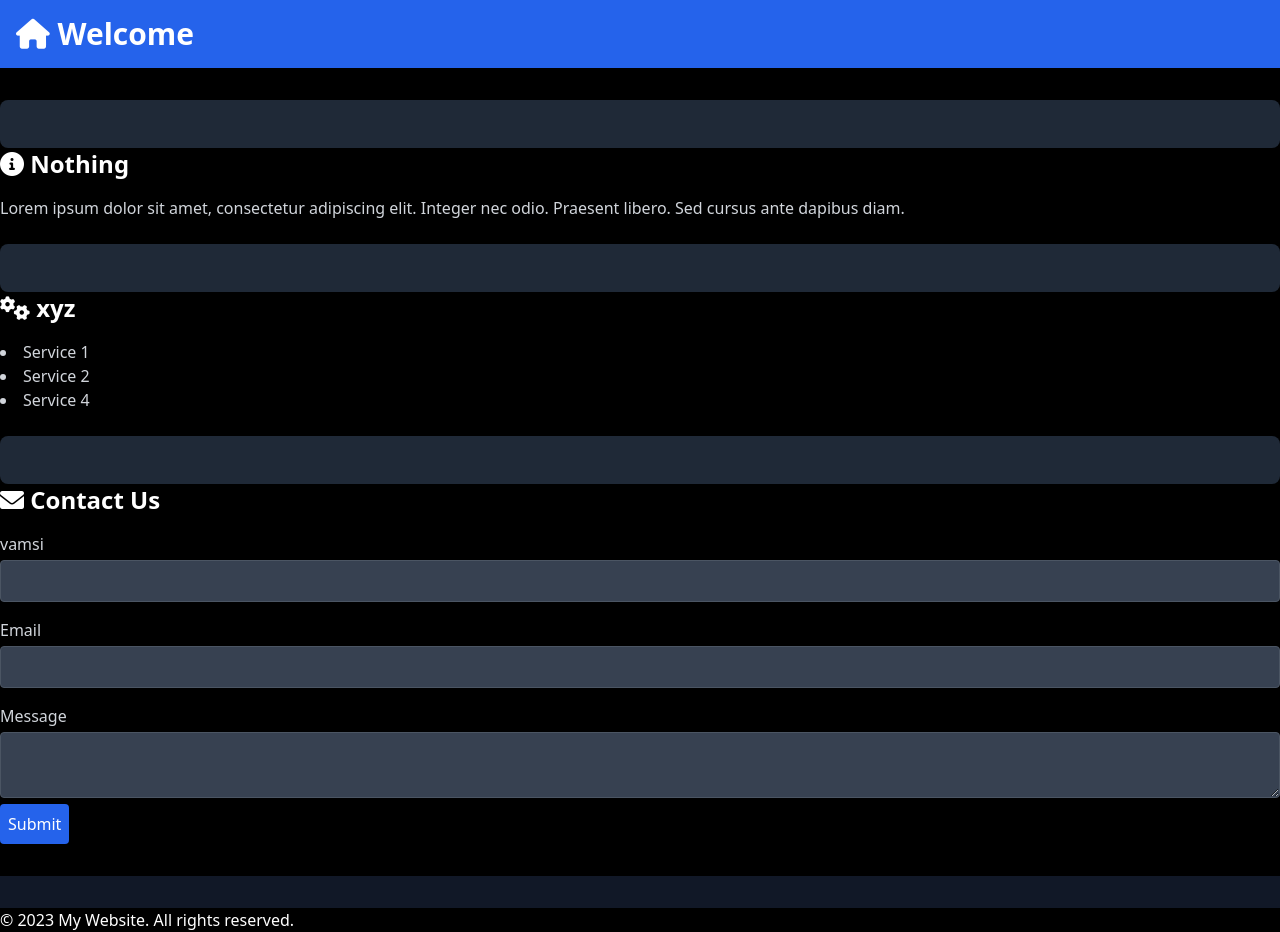
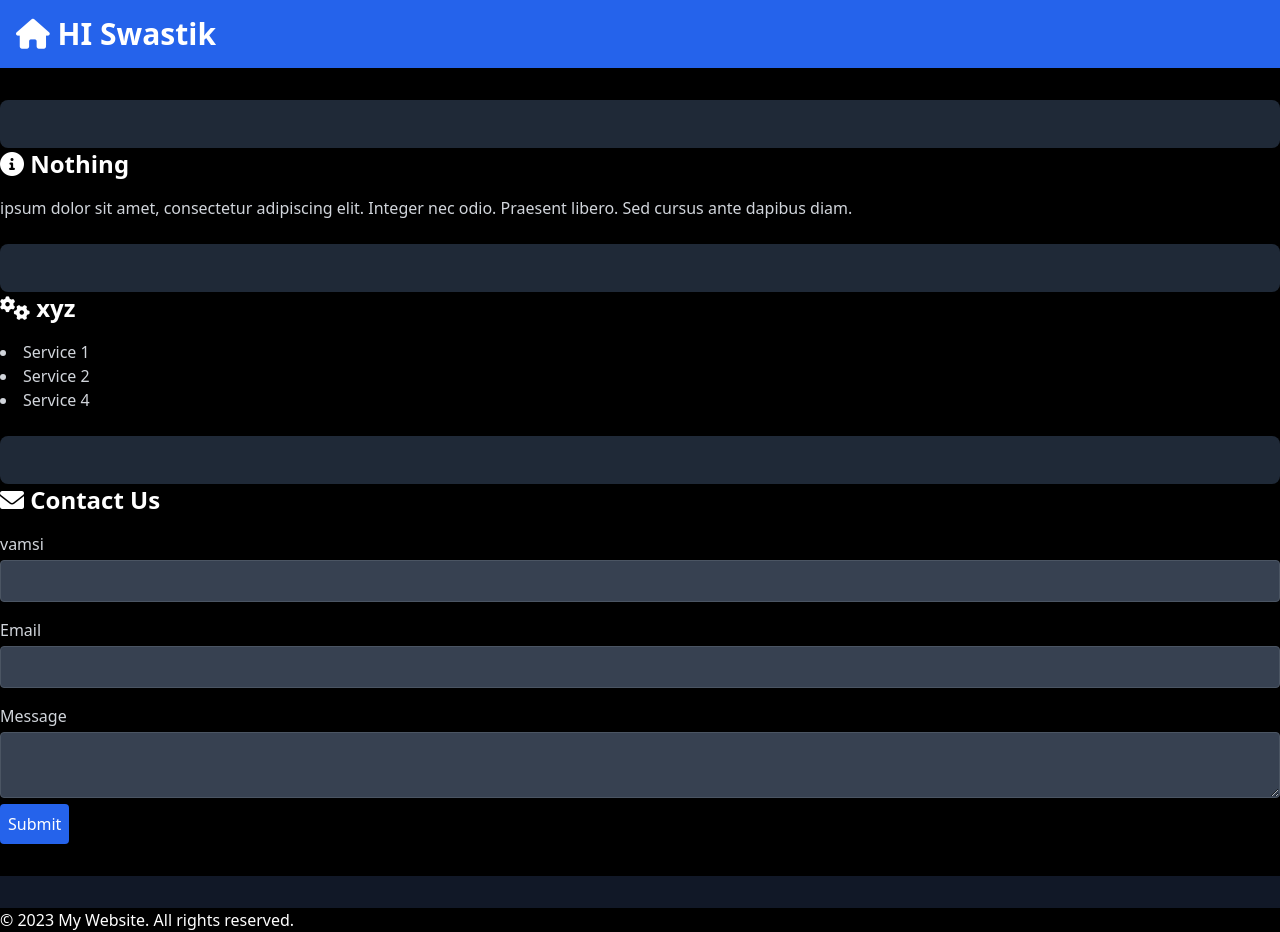
Before and after one commit to Emberate/fictional-adventure, a plain HTML site: page index.html in a window 1280 px wide. Drawn offline with nearby package versions, Linux system fonts and the light colour scheme.

Commit message:
lorem chaged

```diff
--- a/index.html
+++ b/index.html
@@ -10,13 +10,13 @@
 <body class="bg-black text-white"></body>
     <header class="bg-blue-600 text-white p-4">
         <div class="container mx-auto"></div>
-            <h1 class="text-3xl font-bold"><i class="fas fa-home"></i> Welcome</h1>
+            <h1 class="text-3xl font-bold"><i class="fas fa-home"></i> HI Swastik</h1>
         </div>
     </header>
     <main class="container mx-auto mt-8"></main>
         <section class="bg-gray-800 p-6 rounded-lg shadow-lg"></section>
             <h2 class="text-2xl font-semibold mb-4"><i class="fas fa-info-circle"></i> Nothing</h2>
-            <p class="text-gray-300">Lorem ipsum dolor sit amet, consectetur adipiscing elit. Integer nec odio. Praesent libero. Sed cursus ante dapibus diam.</p>
+            <p class="text-gray-300"> ipsum dolor sit amet, consectetur adipiscing elit. Integer nec odio. Praesent libero. Sed cursus ante dapibus diam.</p>
         </section>
         <section class="bg-gray-800 p-6 rounded-lg shadow-lg mt-6"></section>
             <h2 class="text-2xl font-semibold mb-4"><i class="fas fa-cogs"></i> xyz</h2>
```
